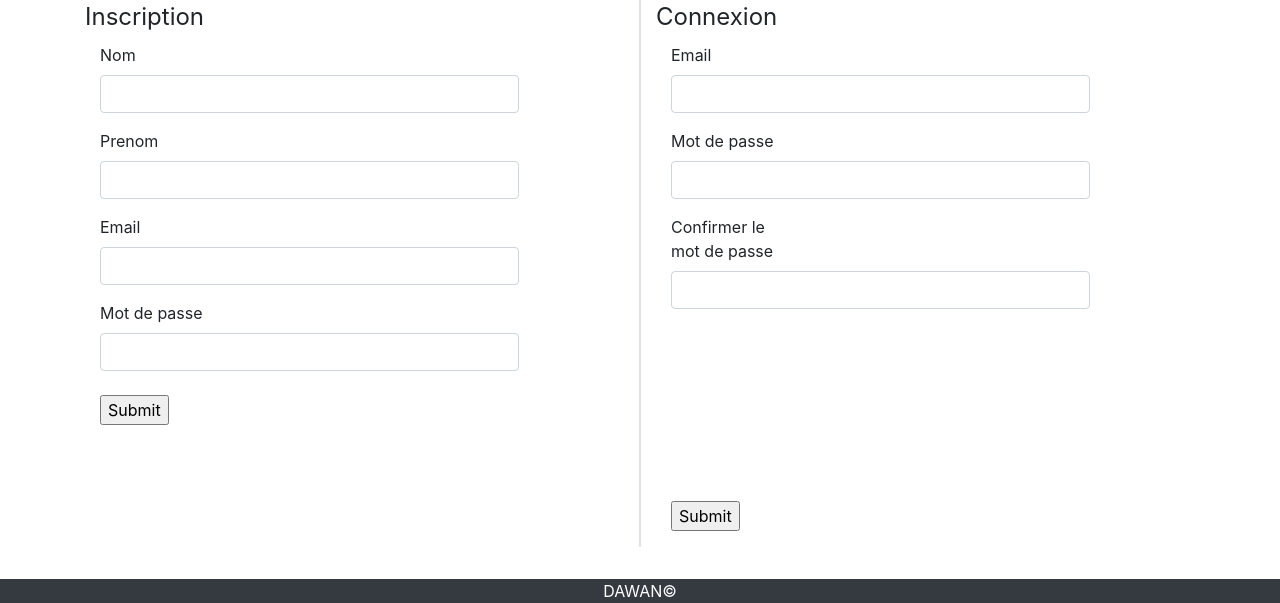
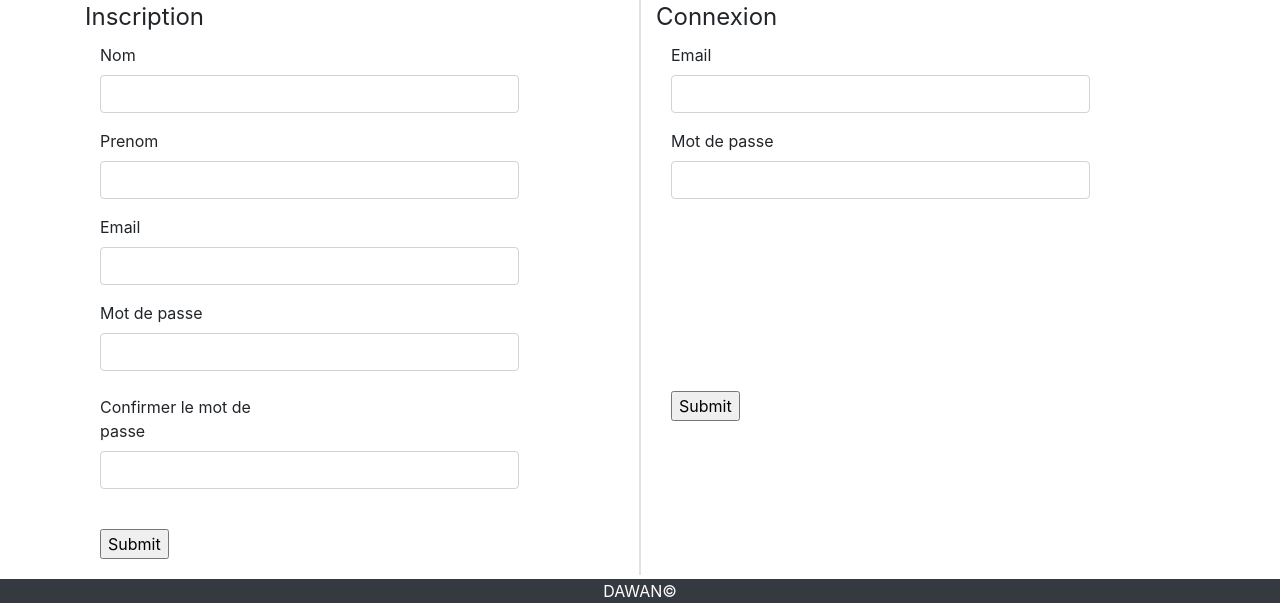
Before and after one commit to karnake/Dawan-Alumni, a PHP site: page / in a window 1280 px wide. Shown: the part 197-800 px from the top of the page. Run offline with PHP 8.4, Linux system fonts and the light colour scheme.

Commit message:
ajout confirm password 2

```diff
--- a/index.php
+++ b/index.php
@@ -93,7 +93,15 @@ function toggleText(btnclick1)  {
     <input id="mdp" name="mdp" type="password" placeholder="" class="form-control input-md" required="">
 
   </div>
+<br>
 
+<div class="form-group">
+  <label class="col-md-5 control-label" for="confirmmdp">Confirmer le mot de passe</label>
+  <div class="col-md-10">
+    <input id="confirmmdp" name="confirmmdp" type="password" placeholder="" class="form-control input-md" required>
+
+  </div>
+</div>
 
 <div class="form-group">
 <label class="col-md-3 control-label"></label>
@@ -135,15 +143,6 @@ function toggleText(btnclick1)  {
   </div>
 </div>
 
-
-<div class="form-group">
-  <label class="col-md-3 control-label" for="confirmmdp">Confirmer le mot de passe</label>
-  <div class="col-md-10">
-    <input id="confirmmdp" name="confirmmdp" type="password" placeholder="" class="form-control input-md" >
-
-  </div>
-</div>
-
 <div class="form-group">
 <label class="col-md-3 control-label"></label>
   <div class="col-md-10" style="padding-top: 152px;">
```
